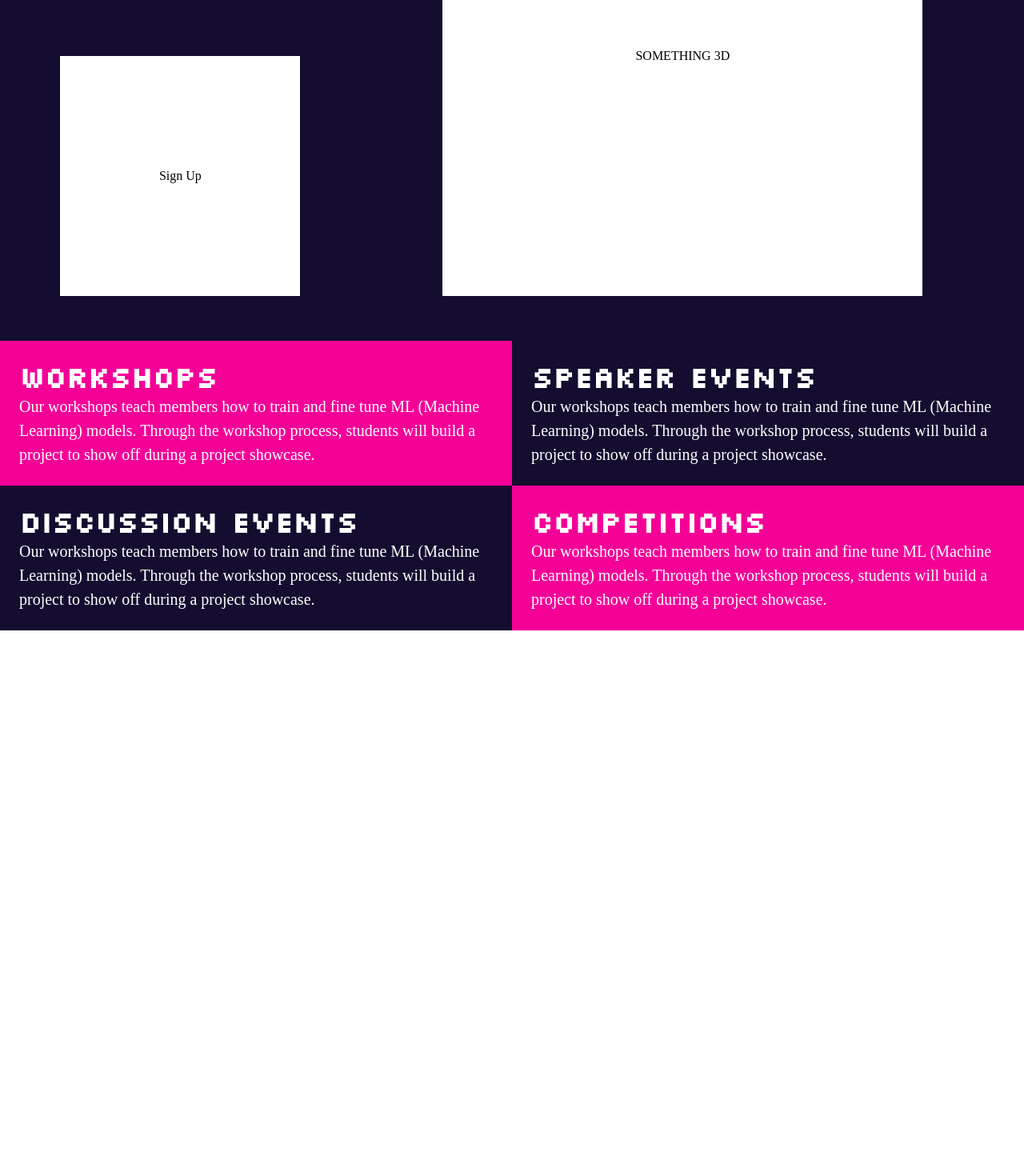
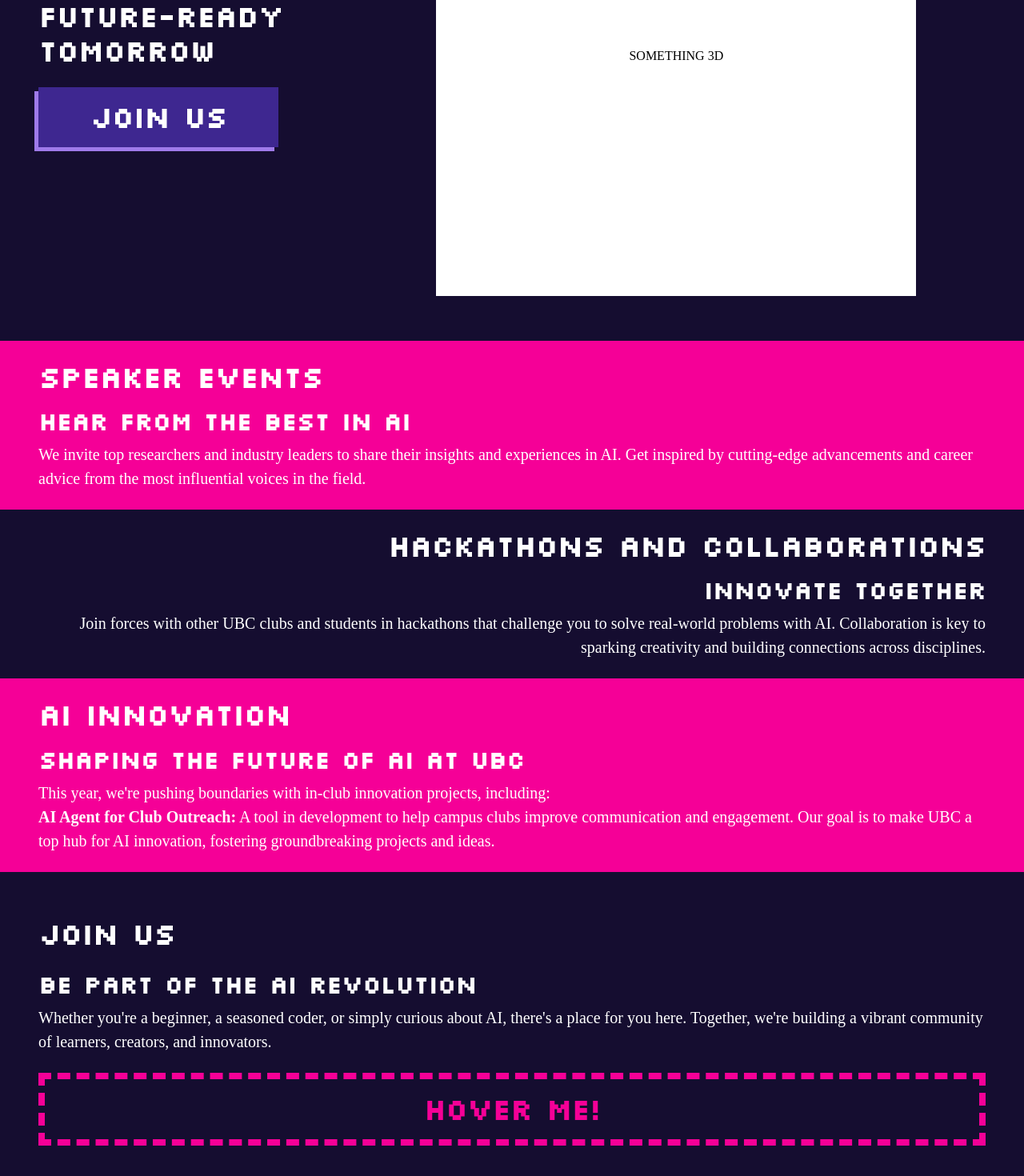
Before and after one commit to grazomarin/ubc-ai-club, a React (Vite) app: page /#/ in a window 1280 px wide. Shown: the part 332-1802 px from the top of the page at 80% size. Before the commit the page ends 1120 px from the top, so only its background shows below. Built offline with nearby package versions, Linux system fonts and the light colour scheme; no server answers.

Commit message:
feat(Home): add "Join Us" button, update content data, add "Join Us" section

```diff
--- a/src/components/Content.tsx
+++ /dev/null
@@ -1,78 +0,0 @@
-import { Box, Grid, Heading, Text } from "@chakra-ui/react";
-import { FramerBox } from "./Framer";
-
-const content = [
-	{
-		heading: "Workshops",
-		text: "Our workshops teach members how to train and fine tune ML (Machine Learning) models. Through the workshop process, students will build a project to show off during a project showcase.",
-	},
-	{
-		heading: "Speaker Events",
-		text: "Our workshops teach members how to train and fine tune ML (Machine Learning) models. Through the workshop process, students will build a project to show off during a project showcase.",
-	},
-	{
-		heading: "Discussion Events",
-		text: "Our workshops teach members how to train and fine tune ML (Machine Learning) models. Through the workshop process, students will build a project to show off during a project showcase.",
-	},
-	{
-		heading: "Competitions",
-		text: "Our workshops teach members how to train and fine tune ML (Machine Learning) models. Through the workshop process, students will build a project to show off during a project showcase.",
-	},
-];
-
-export default function Content() {
-	return (
-		<Box>
-			<Grid
-				templateColumns={{ base: "1fr", lg: "1fr 1fr" }}
-				templateRows={{ base: "repeat(4, min-content)", lg: "1fr 1fr" }}
-				// gap={{ base: "1.5rem", lg: "0" }}
-				position="relative"
-			>
-				{content.map((item, index) => {
-					let isPink = window.innerWidth > 992 ? !(index % 3) : !(index % 2);
-					let props = {};
-
-					if (isPink) {
-						props = {
-							textAlign: { base: "right", lg: "left" },
-							bgColor: "pink.500.100",
-						};
-					}
-
-					return (
-						<Box
-							key={index}
-							width="100%"
-							p="1.5rem"
-							position="relative"
-							overflow="hidden"
-							{...props}
-						>
-							<FramerBox
-								width="100%"
-								height="100%"
-								position="absolute"
-								zIndex="20"
-								bgColor="purple.900"
-								top="0"
-								initial={{ left: 0 }}
-								animate={{ left: window.innerWidth }}
-								transition={{
-									duration: "0.8",
-									delay: `${index * 0.3}`,
-									ease: "easeInOut",
-									type: "tween",
-								}}
-								viewport={{ once: true }}
-							/>
-
-							<Heading>{item.heading}</Heading>
-							<Text>{item.text}</Text>
-						</Box>
-					);
-				})}
-			</Grid>
-		</Box>
-	);
-}
--- a/src/components/Navbar.tsx
+++ b/src/components/Navbar.tsx
@@ -29,14 +29,11 @@ export default function Navbar() {
 						transform="scale(0.8)"
 						ref={btnRef}
 						backgroundColor="purple.600"
-						// rounded='16px'
 						boxShadow="0px 5px 0px 0px var(--chakra-colors-purple-900)"
 						position="relative"
-						sx={{
-							"&:active": {
-								boxShadow: "0px 0px 0px 0px var(--chakra-colors-purple-900)",
-								top: "5px",
-							},
+						_active={{
+							boxShadow: "0px 0px 0px 0px var(--chakra-colors-purple-900)",
+							top: "5px",
 						}}
 						onClick={onToggle}
 					>
--- /dev/null
+++ b/src/components/SlidingContent.tsx
@@ -0,0 +1,73 @@
+import { Box, Grid, Heading } from "@chakra-ui/react";
+import { FramerBox } from "./Framer";
+
+export default function SlidingContent({
+	content,
+}: {
+	content: { heading: string; subHeading: string; body: React.ReactNode }[];
+}) {
+	return (
+		<Box>
+			<Grid
+				templateColumns="1fr"
+				autoRows="min-content"
+				position="relative"
+			>
+				{content.map((item, index) => {
+					let isPink = !(index % 2);
+					let styleProps = {};
+					let animationDirection = { left: -window.innerWidth };
+					if (isPink) {
+						styleProps = {
+							textAlign: "left",
+							bgColor: "pink.500.100",
+						};
+						animationDirection = { left: window.innerWidth };
+					}
+
+					return (
+						<Box
+							key={index}
+							width="100%"
+							py="1.5em"
+							px={{ base: "1.5em", md: "3em" }}
+							position="relative"
+							overflow="hidden"
+							textAlign="right"
+							{...styleProps}
+							display="grid"
+							gap="1em"
+						>
+							<FramerBox
+								width="100%"
+								height="100%"
+								position="absolute"
+								zIndex="20"
+								bgColor="purple.900"
+								top="0"
+								initial={{ left: 0 }}
+								animate={animationDirection}
+								transition={{
+									duration: "0.8",
+									delay: `${index * 0.3}`,
+									ease: "easeInOut",
+									type: "tween",
+								}}
+								viewport={{ once: false }}
+							/>
+
+							<Heading size="xl">{item.heading}</Heading>
+							<Box
+								display="grid"
+								gap="0.5em"
+							>
+								<Heading size="lg">{item.subHeading}</Heading>
+								{item.body}
+							</Box>
+						</Box>
+					);
+				})}
+			</Grid>
+		</Box>
+	);
+}
--- a/src/pages/Root.tsx
+++ b/src/pages/Root.tsx
@@ -1,5 +1,46 @@
-import { AspectRatio, Box, Grid, GridItem } from "@chakra-ui/react";
-import Content from "../components/Content";
+import { AspectRatio, Box, Flex, Grid, GridItem, Heading, Link, Text } from "@chakra-ui/react";
+import SlidingContent from "../components/SlidingContent";
+
+const content = [
+	{
+		heading: "Speaker Events",
+		subHeading: "Hear from the Best in AI",
+		body: (
+			<Text>
+				We invite top researchers and industry leaders to share their insights and experiences in
+				AI. Get inspired by cutting-edge advancements and career advice from the most influential
+				voices in the field.
+			</Text>
+		),
+	},
+	{
+		heading: "Hackathons and Collaborations",
+		subHeading: "Innovate Together",
+		body: (
+			<Text>
+				Join forces with other UBC clubs and students in hackathons that challenge you to solve
+				real-world problems with AI. Collaboration is key to sparking creativity and building
+				connections across disciplines.
+			</Text>
+		),
+	},
+	{
+		heading: "AI Innovation",
+		subHeading: "Shaping the Future of AI at UBC",
+		body: (
+			<Box>
+				<Text>
+					This year, we're pushing boundaries with in-club innovation projects, including:
+				</Text>
+				<Text>
+					<strong>AI Agent for Club Outreach:</strong> A tool in development to help campus clubs
+					improve communication and engagement. Our goal is to make UBC a top hub for AI innovation,
+					fostering groundbreaking projects and ideas.
+				</Text>
+			</Box>
+		),
+	},
+];
 
 export default function Root() {
 	return (
@@ -8,17 +49,17 @@ export default function Root() {
 			position="relative"
 		>
 			<Box
-				px="1.5em"
+				px={{ base: "1.5em", md: "3em" }}
 				py="2em"
 			>
 				<Grid
 					gap="1.5em"
-					placeItems={{ base: "center", sm: "center" }}
-					gridTemplateRows={{ base: "1fr min-content", sm: "1fr" }}
-					gridTemplateColumns={{ base: "", sm: "1fr 2fr" }}
+					placeItems="center"
+					gridTemplateRows={{ base: "1fr min-content", md: "1fr" }}
+					gridTemplateColumns={{ base: "", md: "1fr 2fr" }}
 					gridTemplateAreas={{
 						base: `"3d" "signup"`,
-						sm: `"signup 3d"`,
+						md: `"signup 3d"`,
 					}}
 				>
 					<GridItem
@@ -34,23 +75,101 @@ export default function Root() {
 						</AspectRatio>
 					</GridItem>
 
-					<GridItem
-						area={"signup"}
-						maxW={"300px"}
-						alignSelf="end"
-						width="100%"
-					>
-						<AspectRatio
-							ratio={1}
-							bgColor="white"
-						>
-							<Box color="black">Sign Up</Box>
-						</AspectRatio>
+					<GridItem area={"signup"}>
+						<Grid gap="1.5rem">
+							<Heading>Your Edge for a Future-Ready Tomorrow</Heading>
+							<Grid
+								as={Link}
+								href="https://docs.google.com/forms/d/e/1FAIpQLSdG92ZgK0fgI1mhbIu8QI703t5V37xiIMq_9NRemJyGRZt8Ug/viewform?usp=pp_url"
+								isExternal
+								bgColor="purple.600"
+								color="white"
+								width={{ base: "100%", md: "300px" }}
+								p="1em"
+								placeItems="center"
+								position="relative"
+								boxShadow="-5px 5px var(--chakra-colors-purple-400)"
+								_hover={{
+									top: "2px",
+									left: "-2px",
+									boxShadow: "-3px 3px var(--chakra-colors-purple-400)",
+									textDecoration: "none",
+								}}
+								_active={{
+									"&:active": {
+										top: "10px",
+										left: "-10px",
+										boxShadow:
+											"inset -5px 5px var(--chakra-colors-purple-800), inset 5px -5px var(--chakra-colors-purple-900)",
+									},
+								}}
+							>
+								<Heading>Join Us</Heading>
+							</Grid>
+						</Grid>
 					</GridItem>
 				</Grid>
 			</Box>
 
-			<Content />
+			<SlidingContent content={content} />
+
+			<Grid
+				px={{ base: "1.5em", md: "3em" }}
+				py="2em"
+				gap="1.5em"
+			>
+				<Heading>Join Us</Heading>
+
+				<Grid gap=".5em">
+					<Heading size="lg">Be Part of the AI Revolution</Heading>
+					<Text>
+						Whether you're a beginner, a seasoned coder, or simply curious about AI, there's a place
+						for you here. Together, we're building a vibrant community of learners, creators, and
+						innovators.
+					</Text>
+				</Grid>
+				<Grid
+					as={Link}
+					href="https://docs.google.com/forms/d/e/1FAIpQLSdG92ZgK0fgI1mhbIu8QI703t5V37xiIMq_9NRemJyGRZt8Ug/viewform?usp=pp_url"
+					isExternal
+					placeItems="center"
+					px="1.5em"
+					py="1em"
+					position="relative"
+					borderWidth="8px"
+					borderStyle="dashed"
+					borderColor="pink.500.100"
+					transition="background-color 0.3s ease-in-out"
+					_hover={{
+						".hover-me": {
+							visibility: "hidden",
+						},
+						".click-me": {
+							visibility: "visible",
+						},
+						"borderStyle": "solid",
+						"backgroundColor": "pink.500.100",
+					}}
+				>
+					<Heading
+						className="hover-me"
+						color="pink.500.100"
+						visibility="visible"
+					>
+						HOVER ME!
+					</Heading>
+					<Heading
+						className="click-me"
+						position="absolute"
+						color="purple.900"
+						visibility="hidden"
+					>
+						NOW CLICK ME!
+					</Heading>
+				</Grid>
+
+				<Flex></Flex>
+			</Grid>
 		</Grid>
 	);
 }
```
